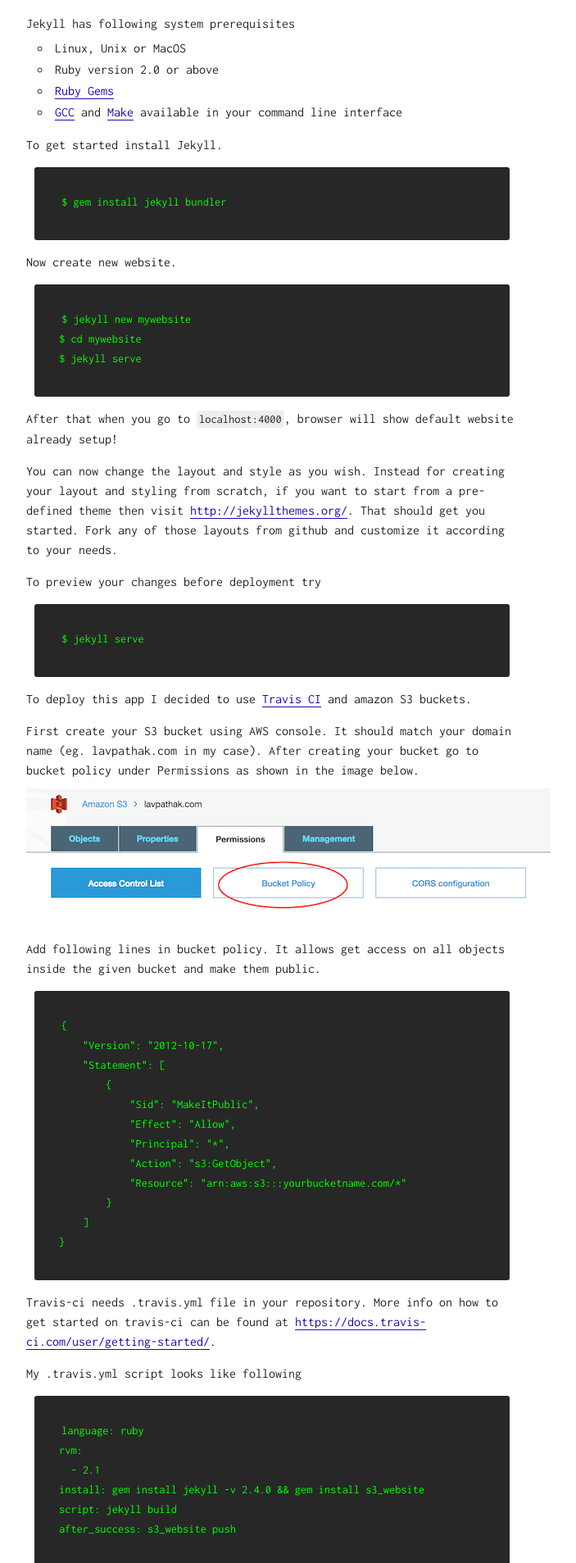
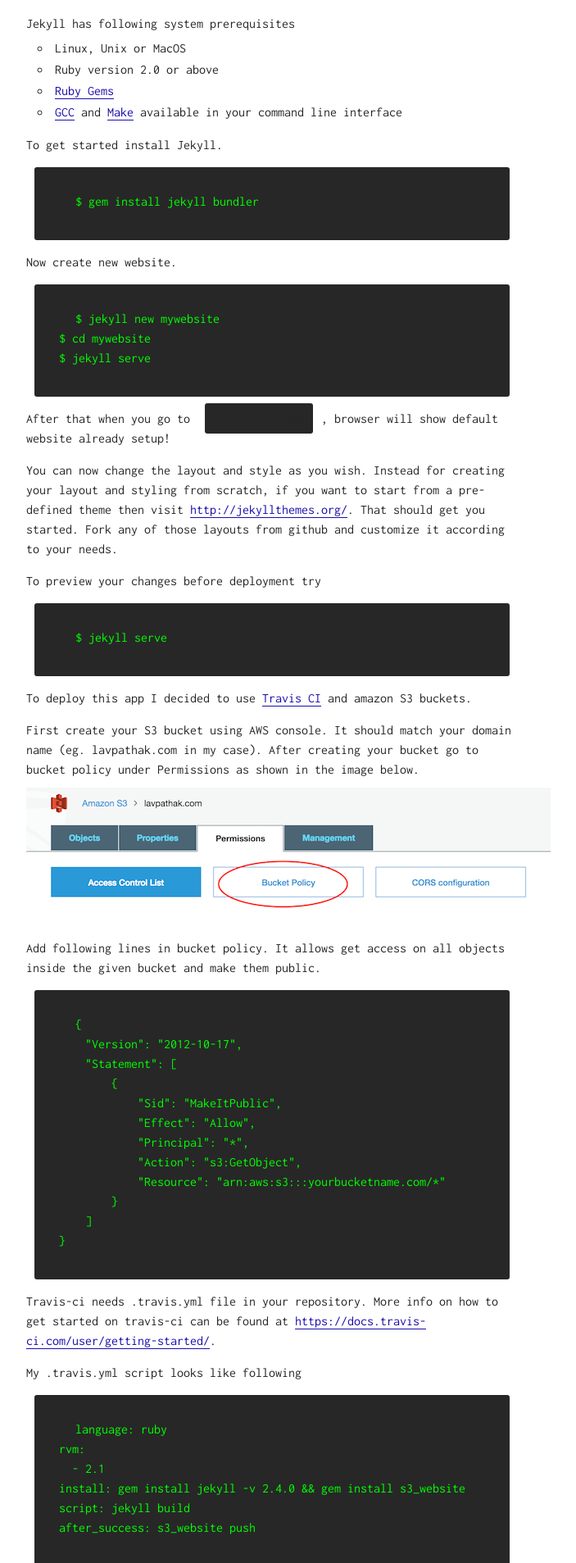
Before and after one commit to lavpathak/lavpathak.com, a Jekyll site: the page built from _posts/2017-05-01-deploying-my-website.md, in a window 1280 px wide. Shown: the part 431-2338 px from the top of the page at 82% size, without its empty margins (308-1011 px from the left). Built offline with Jekyll 4.4.1, drawn with Linux system fonts in a browser that asks for light colours.

Commit message:
Change code style.

```diff
--- a/assets/css/main.scss
+++ b/assets/css/main.scss
@@ -197,10 +197,12 @@
 			}
 		}
 		code {
-			padding: 3px;
-			font-size: 0.9em;
+			margin: 10px;
+			margin-bottom: 15px;
+			padding: 10px;
+			line-height: 1.5;
 			border-radius: 3px;
-			background: $color-grey;
+			background: $color-black;
 		}
 		.highlight {
 			margin: 10px;
```
Also changed, not shown: .travis.yml.
